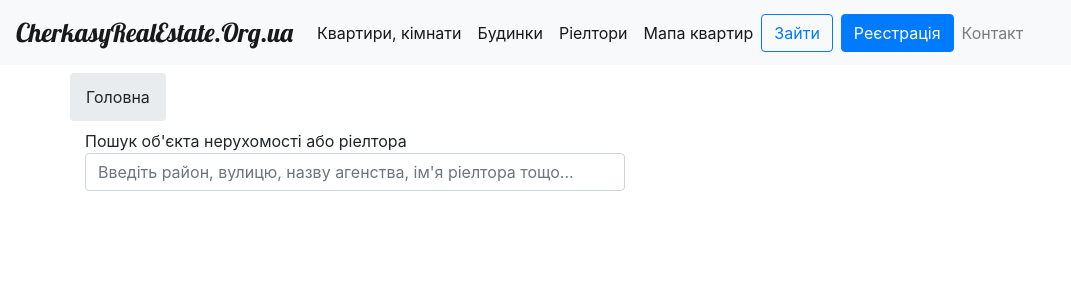
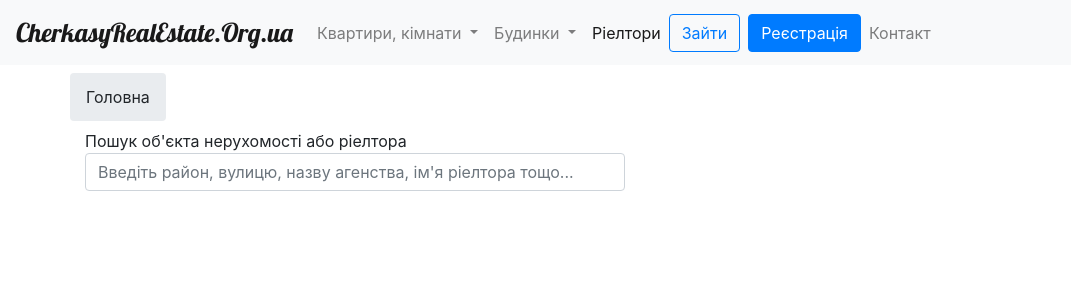
Before and after one commit to kivaschenko/realty, a Django app: page / in a window 1280 px wide. Shown: the top 300 px of the page, without its empty margins (0-1071 px from the left). Run offline with Django 3.2, Linux system fonts and the light colour scheme; some libraries are stand-ins or nearby versions.

Commit message:
changed navbar

```diff
--- a/myproject/houses/urls.py
+++ b/myproject/houses/urls.py
@@ -3,5 +3,5 @@ from .views import *
 
 urlpatterns = [
     path('<int:pk>/', HouseDetail.as_view(), name='house'),
-    path('add_house/', get_house, name='get_house'),
+    path('add_house/', get_house, name='add_house'),
 ]
--- a/myproject/templates/home.html
+++ b/myproject/templates/home.html
@@ -14,7 +14,6 @@
         <tr>
           <th>Рубрики</th>
           <th>Об'єктів на продаж</th>
-          <th>Додати</th>
         </tr>
       </thead>
       <tbody>
@@ -27,7 +26,6 @@
               Новобудови</small>
           </td>
           <td class="align-middle">0</td>
-          <td class="align-middle"><a class="btn btn-primary" href="{%url 'post_offer'%}">Додати</a></td>
         </tr>
         <tr>
           <td>
@@ -37,7 +35,6 @@
             Продаж будинків</small>
           </td>
           <td class="align-middle">0</td>
-          <td class="align-middle"><a class="btn btn-primary" href="{%url 'get_house'%}">Додати</a></td>
         </tr>
       </tbody>
     </table>
--- a/myproject/templates/include/navbar.html
+++ b/myproject/templates/include/navbar.html
@@ -7,17 +7,30 @@
 
   <div class="collapse navbar-collapse" id="collapsibleNavbar">
     <ol class="navbar-nav">
-      <li class="nav-item active">
-        <a class="nav-link" href="{% url 'flats' %}">Квартири, кімнати</a>
+      <li class="nav-item dropdown">
+        <a class="nav-link dropdown-toggle" href="#" id="navbarDropdown" role="button" data-toggle="dropdown" aria-haspopup="true" aria-expanded="false">
+          Квартири, кімнати
+        </a>
+        <div class="dropdown-menu" aria-labelledby="navbarDropdown">
+          <a class="dropdown-item" href="{% url 'flats' %}">Квартири список</a>
+          <a class="dropdown-item" href="{%url 'flats_map'%}">Мапа квартир</a>
+          <div class="dropdown-divider"></div>
+          <a class="dropdown-item" href="{%url 'post_offer'%}">Додати квартиру</a>
+        </div>
       </li>
-      <li class="nav-item active">
-        <a class="nav-link" href="#">Будинки</a>
+      <li class="nav-item dropdown">
+        <a class="nav-link dropdown-toggle" href="#" id="navbarDropdown" role="button" data-toggle="dropdown" aria-haspopup="true" aria-expanded="false">
+          Будинки
+        </a>
+        <div class="dropdown-menu" aria-labelledby="navbarDropdown">
+          <a class="dropdown-item" href="#">Будинки список</a>
+          <a class="dropdown-item" href="#">Мапа будинків</a>
+          <div class="dropdown-divider"></div>
+          <a class="dropdown-item" href="{%url 'add_house'%}">Додати будинок</a>
+        </div>
       </li>
       <li class="nav-item active">
         <a class="nav-link" href="{% url 'realtors' %}">Ріелтори</a>
-      </li>
-      <li class="nav-item active">
-        <a class="nav-link" href="{% url 'flats_map'%}">Мапа квартир</a>
       </li>
 
 {% if user.is_authenticated %}
```
